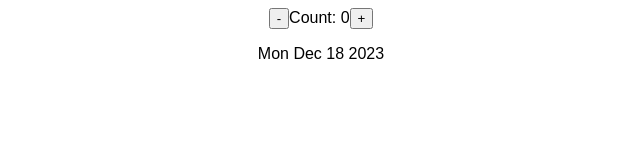
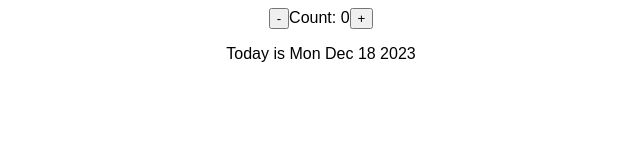
Before and after one commit to Jpkeys29/Date-Counter-React, a React (Create React App) app: page / in a window 1280 px wide. Shown: the top 160 px of the page, without its empty margins (319-959 px from the left). Built offline with nearby package versions, Linux system fonts and the light colour scheme.

Commit message:
Ternary operator

```diff
--- a/src/App.js
+++ b/src/App.js
@@ -17,12 +17,15 @@ function Counter() {
 
   return (
     <div>
-      {/* <div> */}
+
         <button onClick={() => setCount((c) => c - 1)}>-</button>
         <span>Count: {count}</span>
         <button onClick={() => setCount((c) => c + 1)}>+</button>
-      {/* </div> */}
-      <p> {date.toDateString()} </p>
+      <p>
+        <span>{count === 0 ? 'Today is ' : count > 0 ?
+        `${count} days from today is ` : `${Math.abs(count)} days ago was `} </span>
+        <span>{date.toDateString()}</span>
+      </p>
     </div>
   );
 }
```
